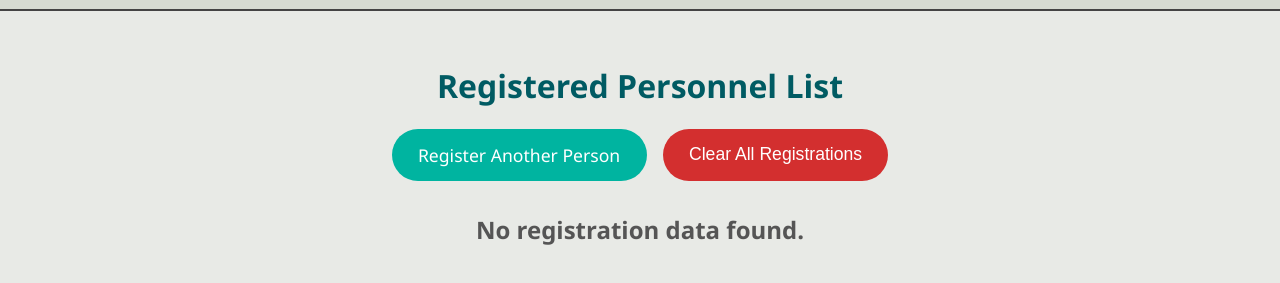
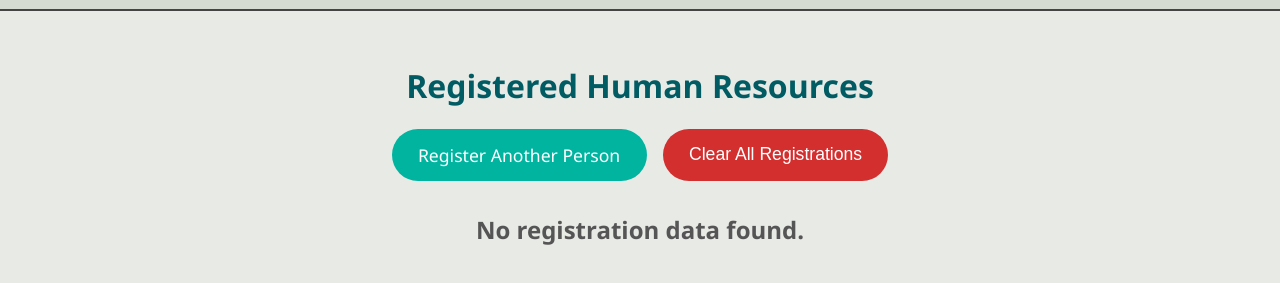
Before and after one commit to PyleaMUN/delegate-list, a plain HTML site: page index.html in a window 1280 px wide. Shown: the part 111-394 px from the top of the page. Drawn offline with Linux system fonts and the light colour scheme.

Commit message:
Update index.html

```diff
--- a/index.html
+++ b/index.html
@@ -157,7 +157,7 @@
     </div>
 
     <main>
-        <h1>Registered Personnel List</h1>
+        <h1>Registered Human Resources</h1>
 
         <div class="controls">
             <a href="https://[your-github-username].github.io/[your-entry-form-repo-name]/" class="action-btn">Register Another Person</a>
```
